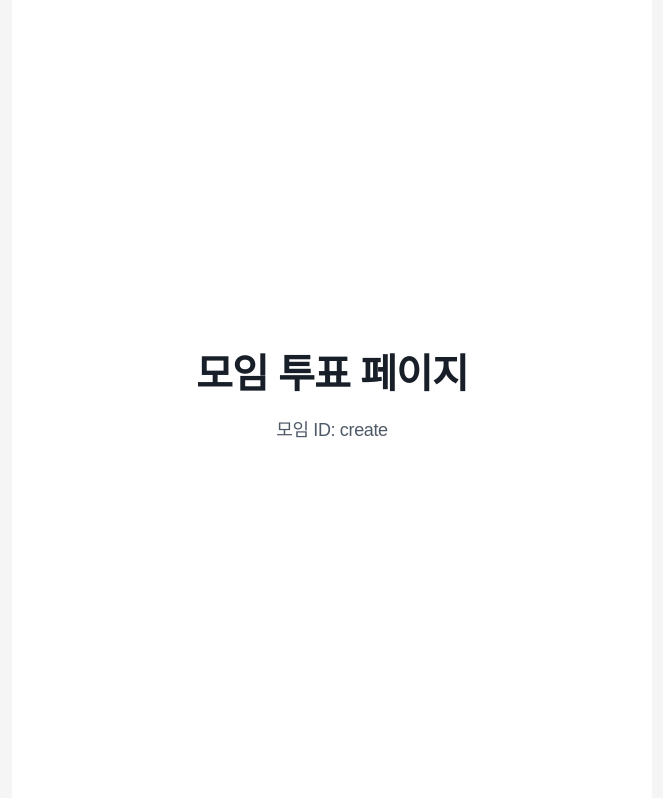
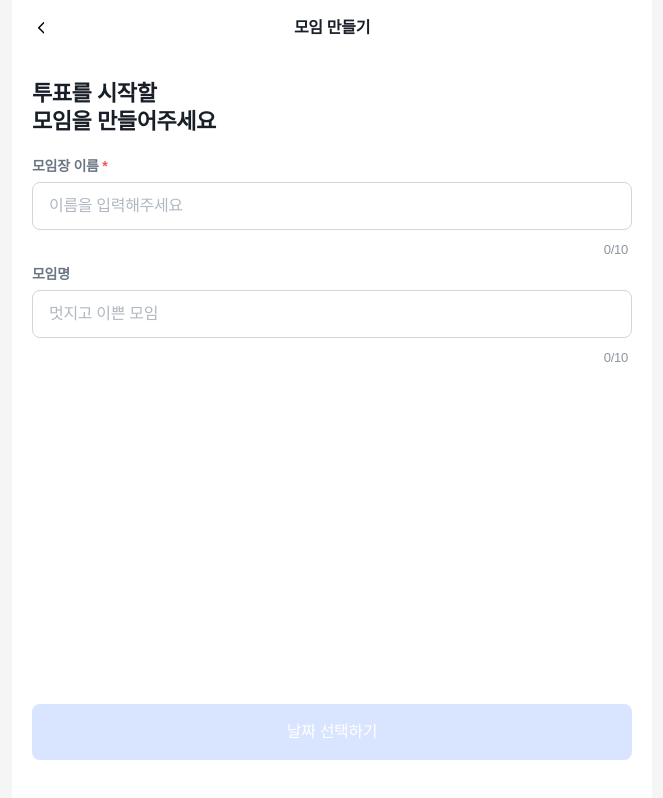
Before and after one commit to YAPP-Github/27th-Web-Team-2-FE, a Next.js app: page /create in a window 1280 px wide. Shown: the whole page, without its empty margins (308-971 px from the left). Built offline with nearby package versions, Linux system fonts and the light colour scheme; a web font is replaced by a local one.

Commit message:
feat: 모임 생성 페이지

```diff
--- /dev/null
+++ b/src/app/create/page.tsx
@@ -0,0 +1,19 @@
+'use client';
+
+import { useSearchParams } from 'next/navigation';
+
+import MeetCreatePage from '@/features/meet-create/ui/MeetCreatePage';
+
+export default function CreateMeetingPage() {
+  const searchParams = useSearchParams();
+
+  const initialHostName = searchParams.get('hostName') || '';
+  const initialMeetingName = searchParams.get('meetingName') || '';
+
+  return (
+    <MeetCreatePage
+      initialHostName={initialHostName}
+      initialMeetingName={initialMeetingName}
+    />
+  );
+}
--- /dev/null
+++ b/src/features/meet-create/model/useMeetCreateForm.ts
@@ -0,0 +1,55 @@
+'use client';
+
+import { useState } from 'react';
+
+export function useMeetCreateForm(
+  initialHostName = '',
+  initialMeetingName = '',
+) {
+  const [hostName, setHostName] = useState(initialHostName);
+  const [meetingName, setMeetingName] = useState(initialMeetingName);
+  const [hostNameError, setHostNameError] = useState('');
+
+  const validateHostName = (value: string) => {
+    // 한글, 영문(대소문자)만 허용하는 정규식
+    const koreanEnglishOnly = /^[ㄱ-힣a-zA-Z]*$/;
+
+    if (value && !koreanEnglishOnly.test(value)) {
+      setHostNameError('한글, 영문만 입력 가능해요');
+    } else {
+      setHostNameError('');
+    }
+  };
+
+  const handleHostNameChange = (e: React.ChangeEvent<HTMLInputElement>) => {
+    const newValue = e.target.value;
+    setHostName(newValue);
+    validateHostName(newValue);
+  };
+
+  const handleHostNameClear = () => {
+    setHostName('');
+    setHostNameError('');
+  };
+
+  const handleMeetingNameChange = (e: React.ChangeEvent<HTMLInputElement>) => {
+    setMeetingName(e.target.value);
+  };
+
+  const handleMeetingNameClear = () => {
+    setMeetingName('');
+  };
+
+  const isValid = hostName.trim() !== '' && !hostNameError;
+
+  return {
+    hostName,
+    meetingName,
+    hostNameError,
+    isValid,
+    handleHostNameChange,
+    handleHostNameClear,
+    handleMeetingNameChange,
+    handleMeetingNameClear,
+  };
+}
--- /dev/null
+++ b/src/features/meet-create/ui/MeetCreatePage.tsx
@@ -0,0 +1,95 @@
+'use client';
+
+import { useRouter } from 'next/navigation';
+
+import Button from '@/shared/ui/button/Button';
+import Input from '@/shared/ui/input/Input';
+import TopBar from '@/shared/ui/top-bar/TopBar';
+
+import { useMeetCreateForm } from '../model/useMeetCreateForm';
+
+interface MeetCreatePageProps {
+  initialHostName?: string;
+  initialMeetingName?: string;
+}
+
+export default function MeetCreatePage({
+  initialHostName = '',
+  initialMeetingName = '',
+}: MeetCreatePageProps) {
+  const router = useRouter();
+  const {
+    hostName,
+    meetingName,
+    hostNameError,
+    isValid,
+    handleHostNameChange,
+    handleHostNameClear,
+    handleMeetingNameChange,
+    handleMeetingNameClear,
+  } = useMeetCreateForm(initialHostName, initialMeetingName);
+
+  const handleBack = () => {
+    router.push('/');
+  };
+
+  const handleSubmit = () => {
+    const params = new URLSearchParams({
+      hostName: hostName.trim(),
+      ...(meetingName.trim() && { meetingName: meetingName.trim() }),
+    });
+    router.push(`/date?${params.toString()}`);
+  };
+
+  return (
+    <div className='bg-gray-0 flex min-h-screen flex-col'>
+      <TopBar
+        title='모임 만들기'
+        leftIcon='arrow_prev'
+        onLeftClick={handleBack}
+      />
+
+      <main className='flex flex-1 flex-col px-5 pt-6 pb-10'>
+        <h1 className='text-title-4 text-text-primary mb-4'>
+          투표를 시작할
+          <br />
+          모임을 만들어주세요
+        </h1>
+
+        <div className='flex flex-col gap-1'>
+          <div className='mt-1 flex flex-col gap-1.5'>
+            <label className='input-label text-title-8'>
+              모임장 이름 <span className='text-status-error'>*</span>
+            </label>
+            <Input
+              value={hostName}
+              onChange={handleHostNameChange}
+              onClear={handleHostNameClear}
+              placeholder='이름을 입력해주세요'
+              maxLength={10}
+              fullWidth
+              required
+              errorMessage={hostNameError}
+            />
+          </div>
+
+          <Input
+            label='모임명'
+            value={meetingName}
+            onChange={handleMeetingNameChange}
+            onClear={handleMeetingNameClear}
+            placeholder='멋지고 이쁜 모임'
+            maxLength={10}
+            fullWidth
+          />
+        </div>
+
+        <div className='flex-1' />
+
+        <Button onClick={handleSubmit} disabled={!isValid} fullWidth>
+          날짜 선택하기
+        </Button>
+      </main>
+    </div>
+  );
+}
```
